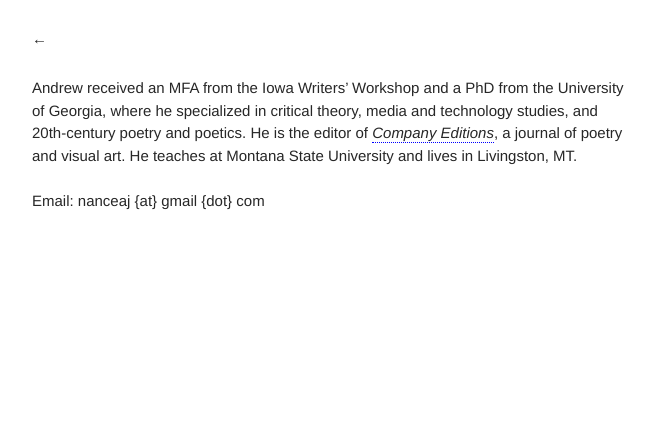
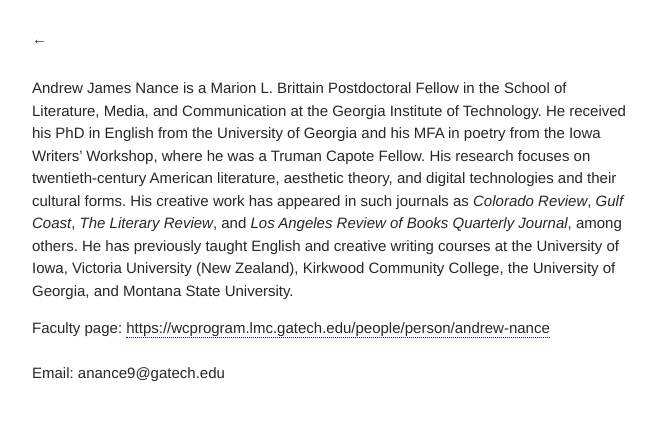
Before and after one commit to ajamesnance/ajamesnance.github.io, a Jekyll site: the page built from about.md, in a window 1280 px wide. Shown: the top 421 px of the page, without its empty margins (308-964 px from the left). Built offline with Jekyll 4.4.1, drawn with Linux system fonts in a browser that asks for light colours.

Commit message:
Update about.md

```diff
--- a/about.md
+++ b/about.md
@@ -2,7 +2,9 @@
 layout: post
 title: about
 ---
-Andrew received an MFA from the Iowa Writers' Workshop and a PhD from the University of Georgia, where he specialized in critical theory, media and technology studies, and 20th-century poetry and poetics. He is the editor of [*Company Editions*](http://www.companyeditions.com){:target="_blank"}{:rel="noopener noreferrer"}, a journal of poetry and visual art. He teaches at Montana State University and lives in Livingston, MT.
+Andrew James Nance is a Marion L. Brittain Postdoctoral Fellow in the School of Literature, Media, and Communication at the Georgia Institute of Technology. He received his PhD in English from the University of Georgia and his MFA in poetry from the Iowa Writers’ Workshop, where he was a Truman Capote Fellow. His research focuses on twentieth-century American literature, aesthetic theory, and digital technologies and their cultural forms. His creative work has appeared in such journals as *Colorado Review*, *Gulf Coast*, *The Literary Review*, and *Los Angeles Review of Books Quarterly Journal*, among others. He has previously taught English and creative writing courses at the University of Iowa, Victoria University (New Zealand), Kirkwood Community College, the University of Georgia, and Montana State University.
+
+Faculty page: [https://wcprogram.lmc.gatech.edu/people/person/andrew-nance](https://wcprogram.lmc.gatech.edu/people/person/andrew-nance){:target="_blank"}{:rel="noopener noreferrer"}
 <br>
 <br>
-Email: nanceaj {at} gmail {dot} com<br>
+Email: anance9@gatech.edu<br>
```
